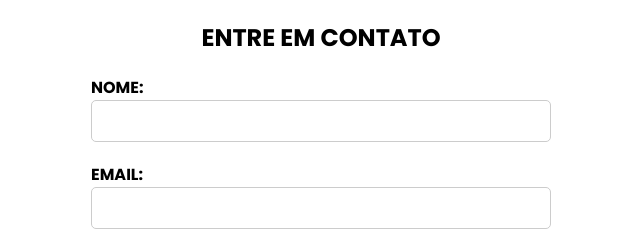
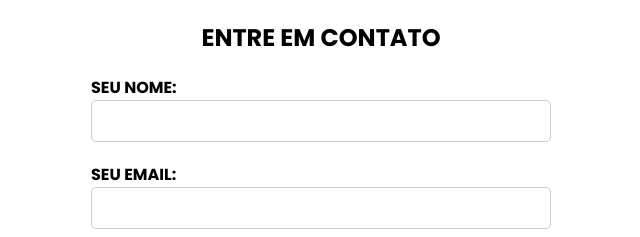
Before and after one commit to IesusEmanuel/Test, a plain HTML site: page index.html in a window 1280 px wide. Shown: the top 237 px of the page, without its empty margins (319-959 px from the left). Drawn offline with Linux system fonts and the light colour scheme.

Commit message:
Novas Mudanças

```diff
--- a/index.html
+++ b/index.html
@@ -12,11 +12,11 @@
     <h2>Entre em contato</h2>
     <form action="#" method="post">
         <div class="form-group">
-            <label for="nome">Nome:</label>
+            <label for="nome">Seu nome:</label>
             <input type="text" id="nome" name="nome" required>
         </div>
         <div class="form-group">
-            <label for="email">Email:</label>
+            <label for="email">Seu email:</label>
             <input type="email" id="email" name="email" required>
         </div>
         <div class="form-group">
```
